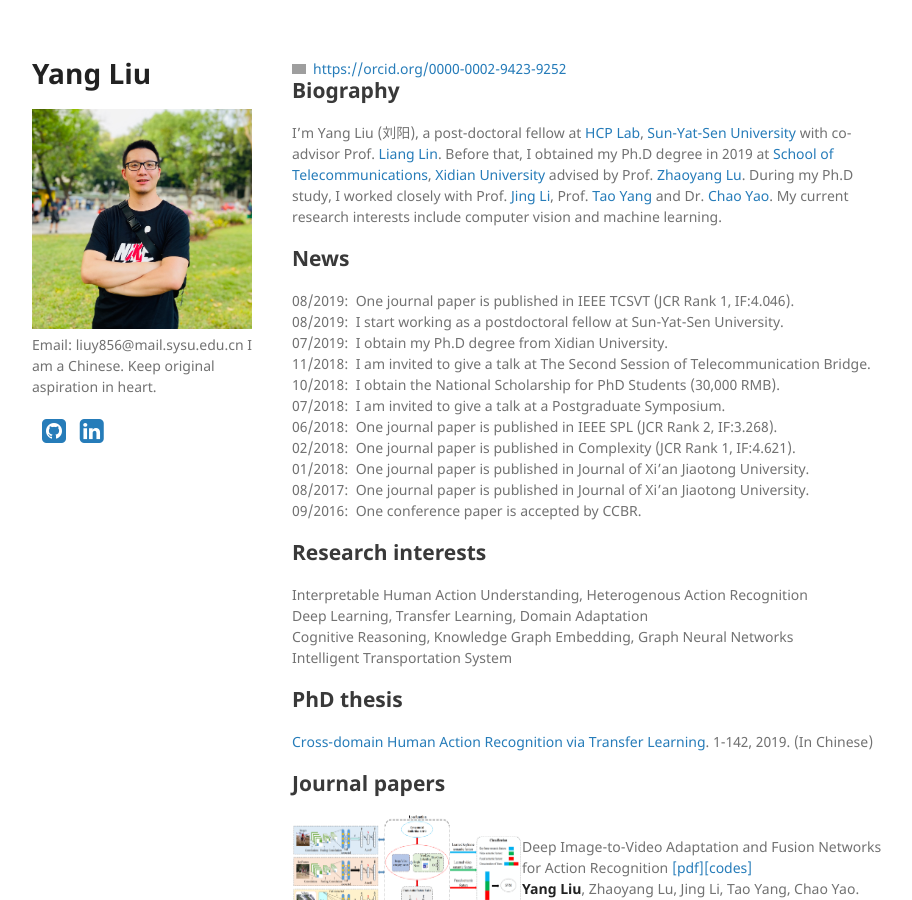
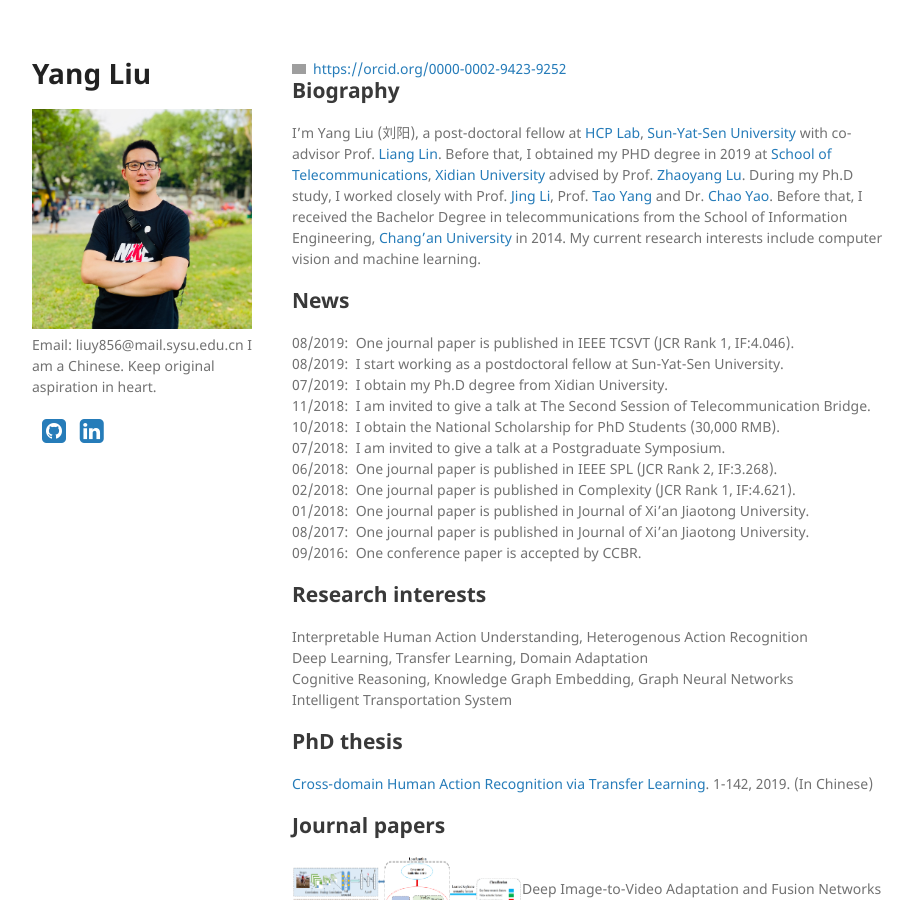
Before and after one commit to YangLiu9208/home, a Jekyll site: the page built from index.md, in a window 1280 px wide and 900 px high. Shown: the whole window, without its empty margins (178-1090 px from the left). Built offline with Jekyll 4.4.1, drawn with Linux system fonts in a browser that asks for light colours; a style sheet for code colours, icons or effects is not loaded; grey boxes are pictures that could not be loaded.

Commit message:
Update index.md

```diff
--- a/index.md
+++ b/index.md
@@ -4,7 +4,7 @@ layout: default
 <div itemscope itemtype="https://schema.org/Person"><a itemprop="sameAs" content="https://orcid.org/0000-0002-9423-9252" href="https://orcid.org/0000-0002-9423-9252" target="orcid.widget" rel="noopener noreferrer" style="vertical-align:top;"><img src="https://orcid.org/sites/default/files/images/orcid_16x16.png" style="width:1em;margin-right:.5em;" alt="ORCID iD icon">https://orcid.org/0000-0002-9423-9252</a></div>
 
 ## Biography
-I'm Yang Liu (刘阳), a post-doctoral fellow at [HCP Lab](http://www.sysu-hcp.net/home/), [Sun-Yat-Sen University](http://www.sysu.edu.cn/) with co-advisor Prof. [Liang Lin](http://www.linliang.net/). Before that, I obtained my Ph.D degree in 2019 at [School of Telecommunications](http://ste.xidian.edu.cn/), [Xidian University](https://www.xidian.edu.cn/) advised by Prof. [Zhaoyang Lu](http://web.xidian.edu.cn/zhylu/). During my Ph.D study, I worked closely with Prof. [Jing Li](https://web.xidian.edu.cn/jingli/), Prof. [Tao Yang](http://teacher.nwpu.edu.cn/taoyang.html) and Dr. [Chao Yao](https://scholar.google.com/citations?user=n6w02qoAAAAJ&hl=en). My current research interests include computer vision and machine learning.
+I'm Yang Liu (刘阳), a post-doctoral fellow at [HCP Lab](http://www.sysu-hcp.net/home/), [Sun-Yat-Sen University](http://www.sysu.edu.cn/) with co-advisor Prof. [Liang Lin](http://www.linliang.net/). Before that, I obtained my PHD degree in 2019 at [School of Telecommunications](http://ste.xidian.edu.cn/), [Xidian University](https://www.xidian.edu.cn/) advised by Prof. [Zhaoyang Lu](http://web.xidian.edu.cn/zhylu/). During my Ph.D study, I worked closely with Prof. [Jing Li](https://web.xidian.edu.cn/jingli/), Prof. [Tao Yang](http://teacher.nwpu.edu.cn/taoyang.html) and Dr. [Chao Yao](https://scholar.google.com/citations?user=n6w02qoAAAAJ&hl=en). Before that, I received the Bachelor Degree in telecommunications from the School of Information Engineering, [Chang’an University](http://www.chd.edu.cn/) in 2014. My current research interests include computer vision and machine learning.
 
 ## News
 08/2019:&nbsp;   One journal paper is published in IEEE TCSVT (JCR Rank 1, IF:4.046).
```
